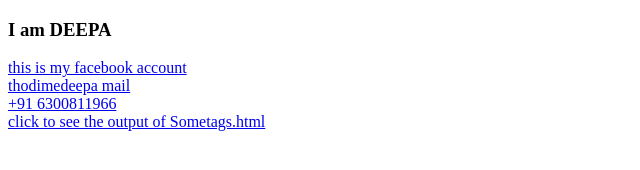
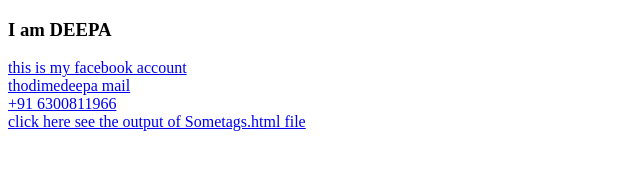
Before and after one commit to Thodime-Deepa/Web-develop, a plain HTML site: page index.html in a window 1280 px wide. Shown: the full height of the page, 0-640 px from the left. Drawn offline with Linux system fonts and the light colour scheme.

Commit message:
Update index.html

```diff
--- a/index.html
+++ b/index.html
@@ -8,6 +8,6 @@
   <a href="https://m.facebook.com/archu.reddy">this is my facebook account</a><br/>
   <a href="mailto:thodimedeepa@gmail.com">thodimedeepa mail </a><br/>
 <a href="tel://+916300811966">+91 6300811966</a></br/>
-   <a href= "https://thodime-deepa.github.io/Web-develop/Sometags.html">click to see the output of Sometags.html</a>
+   <a href= "https://thodime-deepa.github.io/Web-develop/Sometags.html">click here see the output of Sometags.html file</a>
 </body>
 </html>
```
